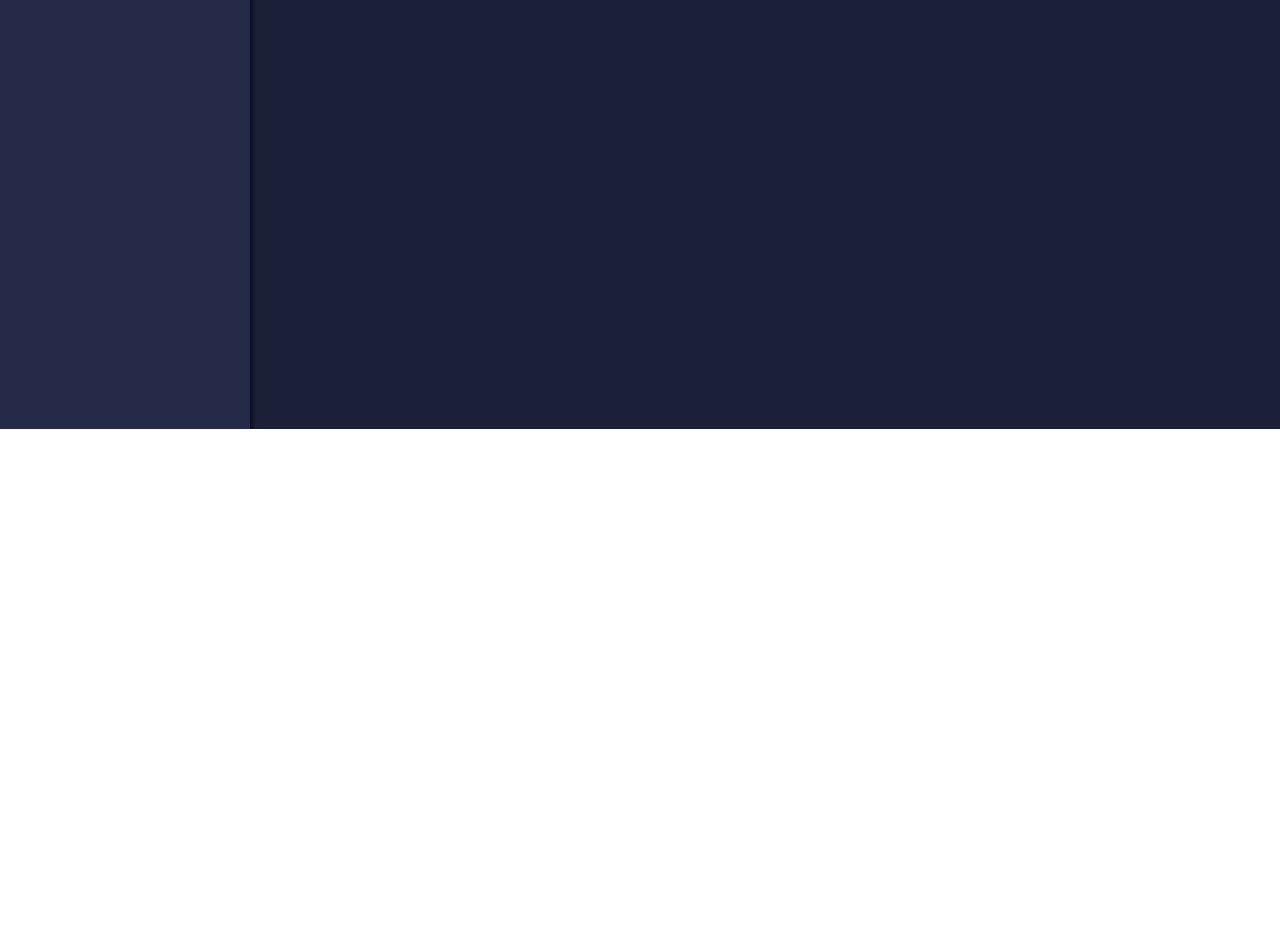
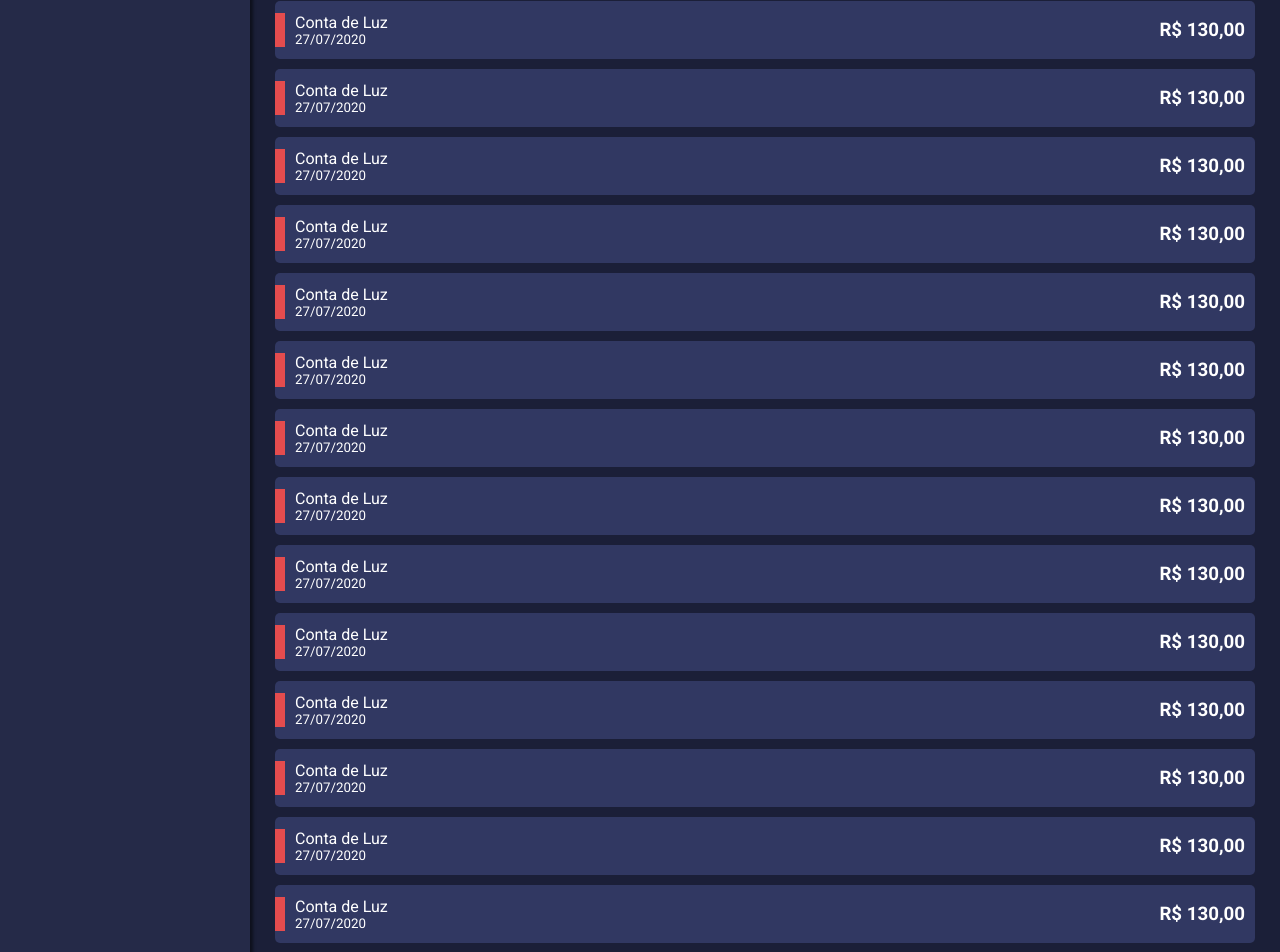
Before and after one commit to eliveltonsf/my-carteira, a React (Create React App) app: page /list/1 in a window 1280 px wide. Shown: the part 371-1323 px from the top of the page. Before the commit the page ends 800 px from the top, so only its background shows below. Built offline with nearby package versions, Linux system fonts and the light colour scheme; the HTML template or start-up script is replaced by a standard one.

Commit message:
add cardFinance component

```diff
--- /dev/null
+++ b/src/components/HistoryFinanceCard/index.tsx
@@ -0,0 +1,33 @@
+import React from 'react';
+
+import { Container, Tag } from './styles';
+
+interface IHistoryFinanceCardProps {
+  cardColor: string;
+  tagColor: string;
+  title: string;
+  subtitle: string;
+  amount: string;
+}
+
+const HistoryFinanceCard: React.FC<IHistoryFinanceCardProps> = ({
+  cardColor,
+  tagColor,
+  title,
+  subtitle,
+  amount
+}) => {
+  return (
+    <Container color={cardColor}>
+      <Tag color={tagColor} />
+      <div>
+        <span>{title}</span>
+        <small>{subtitle}</small>
+      </div>
+      <h3>{amount}</h3>
+
+    </Container>
+  );
+}
+
+export default HistoryFinanceCard;
--- /dev/null
+++ b/src/components/HistoryFinanceCard/styles.ts
@@ -0,0 +1,53 @@
+import styled from 'styled-components'
+
+interface IContainerProps {
+  color: string
+}
+
+interface IContainerProps {
+  color: string
+}
+
+
+export const Container = styled.li<IContainerProps>`
+  background-color : ${props => props.color};
+
+  list-style:none;
+  border-radius: 5px;
+
+  margin: 10px 0;
+  padding: 12px 10px;
+
+  display: flex;
+  justify-content: space-between;
+  align-items:center;
+
+  cursor:pointer;
+  transition: all .3s;
+
+  position: relative;
+
+  &:hover{
+    opacity: .7;
+    transform: translateX(10px)
+  }
+
+  > div{
+    display: flex;
+    flex-direction: column;
+    justify-content: space-between;
+
+    padding-left: 10px
+  }
+
+`;
+
+export const Tag = styled.div<IContainerProps>`
+  width: 10px;
+  height: 60%;
+
+  background-color: ${props => props.color};
+
+  position: absolute;
+  left:0
+`;
--- a/src/pages/List/index.tsx
+++ b/src/pages/List/index.tsx
@@ -1,9 +1,10 @@
 import React from 'react';
 
-import { Container } from './styles'
+import { Container, Content } from './styles'
 
 import ContentHeader from '../../components/ContentHeader'
 import SelectInput from '../../components/SelectInput';
+import HistoryFinanceCard from '../../components/HistoryFinanceCard';
 
 const List: React.FC = () => {
 
@@ -19,6 +20,134 @@
         <SelectInput options={options} />
 
       </ContentHeader>
+
+      <Content>
+        <HistoryFinanceCard
+          cardColor="#313862"
+          tagColor="#e44c4e"
+          title="Conta de Luz"
+          subtitle="27/07/2020"
+          amount="R$ 130,00"
+        />
+
+        <HistoryFinanceCard
+          cardColor="#313862"
+          tagColor="#e44c4e"
+          title="Conta de Luz"
+          subtitle="27/07/2020"
+          amount="R$ 130,00"
+        />
+
+        <HistoryFinanceCard
+          cardColor="#313862"
+          tagColor="#e44c4e"
+          title="Conta de Luz"
+          subtitle="27/07/2020"
+          amount="R$ 130,00"
+        />
+
+        <HistoryFinanceCard
+          cardColor="#313862"
+          tagColor="#e44c4e"
+          title="Conta de Luz"
+          subtitle="27/07/2020"
+          amount="R$ 130,00"
+        />
+
+        <HistoryFinanceCard
+          cardColor="#313862"
+          tagColor="#e44c4e"
+          title="Conta de Luz"
+          subtitle="27/07/2020"
+          amount="R$ 130,00"
+        />
+        <HistoryFinanceCard
+          cardColor="#313862"
+          tagColor="#e44c4e"
+          title="Conta de Luz"
+          subtitle="27/07/2020"
+          amount="R$ 130,00"
+        />
+        <HistoryFinanceCard
+          cardColor="#313862"
+          tagColor="#e44c4e"
+          title="Conta de Luz"
+          subtitle="27/07/2020"
+          amount="R$ 130,00"
+        />
+        <HistoryFinanceCard
+          cardColor="#313862"
+          tagColor="#e44c4e"
+          title="Conta de Luz"
+          subtitle="27/07/2020"
+          amount="R$ 130,00"
+        />
+        <HistoryFinanceCard
+          cardColor="#313862"
+          tagColor="#e44c4e"
+          title="Conta de Luz"
+          subtitle="27/07/2020"
+          amount="R$ 130,00"
+        />
+        <HistoryFinanceCard
+          cardColor="#313862"
+          tagColor="#e44c4e"
+          title="Conta de Luz"
+          subtitle="27/07/2020"
+          amount="R$ 130,00"
+        />
+        <HistoryFinanceCard
+          cardColor="#313862"
+          tagColor="#e44c4e"
+          title="Conta de Luz"
+          subtitle="27/07/2020"
+          amount="R$ 130,00"
+        />
+        <HistoryFinanceCard
+          cardColor="#313862"
+          tagColor="#e44c4e"
+          title="Conta de Luz"
+          subtitle="27/07/2020"
+          amount="R$ 130,00"
+        />
+        <HistoryFinanceCard
+          cardColor="#313862"
+          tagColor="#e44c4e"
+          title="Conta de Luz"
+          subtitle="27/07/2020"
+          amount="R$ 130,00"
+        />
+        <HistoryFinanceCard
+          cardColor="#313862"
+          tagColor="#e44c4e"
+          title="Conta de Luz"
+          subtitle="27/07/2020"
+          amount="R$ 130,00"
+        />
+        <HistoryFinanceCard
+          cardColor="#313862"
+          tagColor="#e44c4e"
+          title="Conta de Luz"
+          subtitle="27/07/2020"
+          amount="R$ 130,00"
+        />
+        <HistoryFinanceCard
+          cardColor="#313862"
+          tagColor="#e44c4e"
+          title="Conta de Luz"
+          subtitle="27/07/2020"
+          amount="R$ 130,00"
+        />
+        <HistoryFinanceCard
+          cardColor="#313862"
+          tagColor="#e44c4e"
+          title="Conta de Luz"
+          subtitle="27/07/2020"
+          amount="R$ 130,00"
+        />
+
+
+      </Content>
     </Container>
   )
 }
--- a/src/pages/List/styles.ts
+++ b/src/pages/List/styles.ts
@@ -3,3 +3,7 @@
 export const Container = styled.div`
 
 `;
+
+export const Content = styled.div`
+
+`;
```
Also changed, not shown: 1 other file (tests, documents, lock files or other folders).
